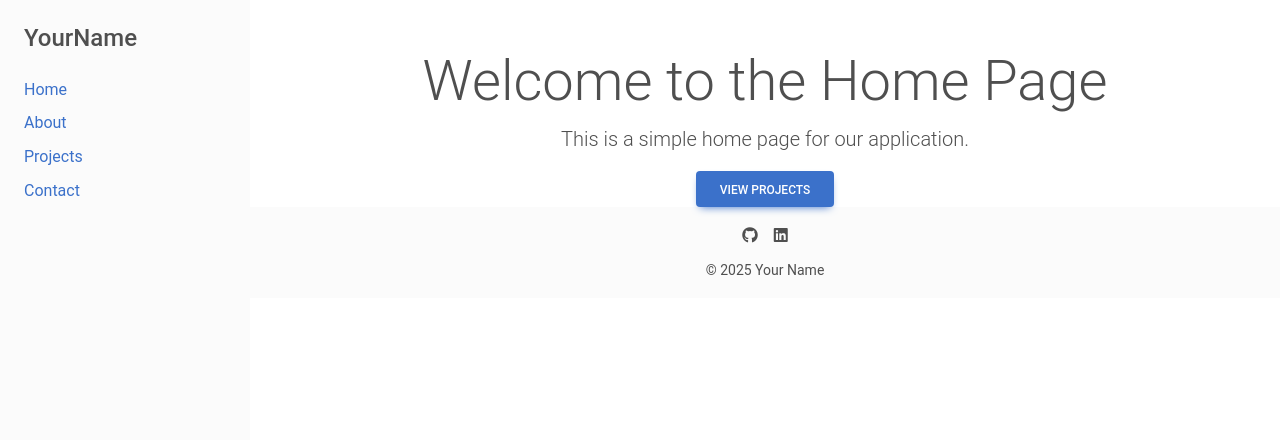
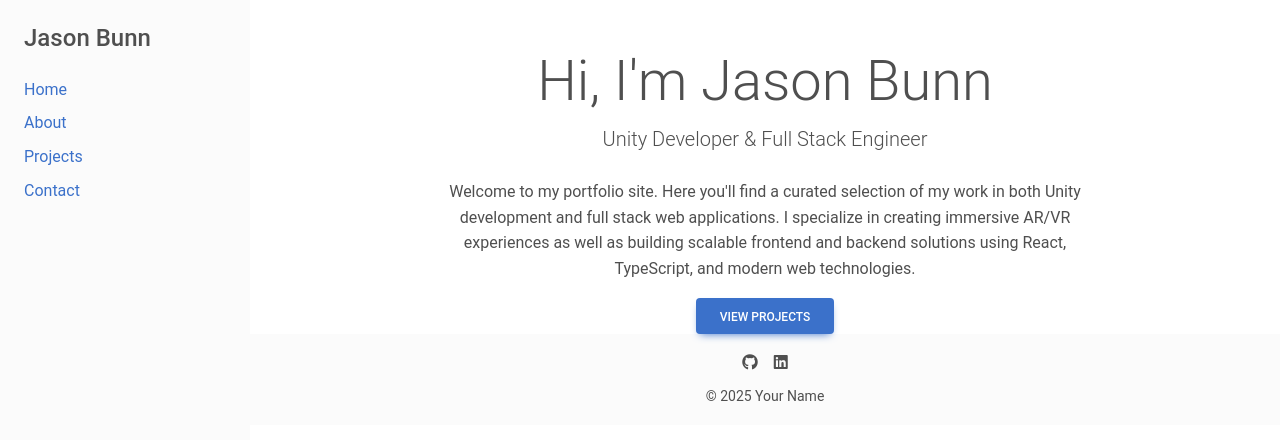
Before and after one commit to jason-bunn/react-mpd, a React (Vite) app: page / in a window 1280 px wide. Shown: the top 440 px of the page. Built offline with nearby package versions, Linux system fonts and the light colour scheme.

Commit message:
Updated home page copy and page title

```diff
--- a/index.html
+++ b/index.html
@@ -4,7 +4,7 @@
     <meta charset="UTF-8" />
 
     <meta name="viewport" content="width=device-width, initial-scale=1.0" />
-    <title>Vite + React + TS</title>
+    <title>Jason Bunn | Portfolio</title>
   </head>
   <body>
     <div id="root"></div>
--- a/src/App.tsx
+++ b/src/App.tsx
@@ -17,7 +17,7 @@ const App: React.FC = () => {
     <Router>
       <div className='d-flex'>
         <div className='bg-light p-4 vh-100' style={{ width: '250px' }}>
-          <h4 className='mb-4'>YourName</h4>
+          <h4 className='mb-4'>Jason Bunn</h4>
           <nav className='d-flex flex-column'>
             <Link to='/' className='mb-2'>Home</Link>
             <Link to='/about' className='mb-2'>About</Link>
--- a/src/pages/Home.tsx
+++ b/src/pages/Home.tsx
@@ -4,12 +4,16 @@ import { Link } from 'react-router-dom';
 
 const Home: React.FC = () => (
   <MDBContainer className="text-center mt-5">
-    <h4 className='display-4'>Welcome to the Home Page</h4>
-    <p className='lead'>This is a simple home page for our application.</p>
+    <h4 className='display-4'>Hi, I'm Jason Bunn</h4>
+    <p className='lead'>Unity Developer & Full Stack Engineer</p>
+    <p className='mt-4 px-3 mx-auto' style={{ maxWidth: '700px' }}>
+      Welcome to my portfolio site. Here you'll find a curated selection of my work in both Unity development and full stack web applications.
+      I specialize in creating immersive AR/VR experiences as well as building scalable frontend and backend solutions using React, TypeScript, and modern web technologies.
+    </p>
     <Link to='/projects'>
-    <button className='btn btn-primary'>
-      View Projects
-    </button>
+      <button className='btn btn-primary'>
+        View Projects
+      </button>
     </Link>
   </MDBContainer>
 );
```
